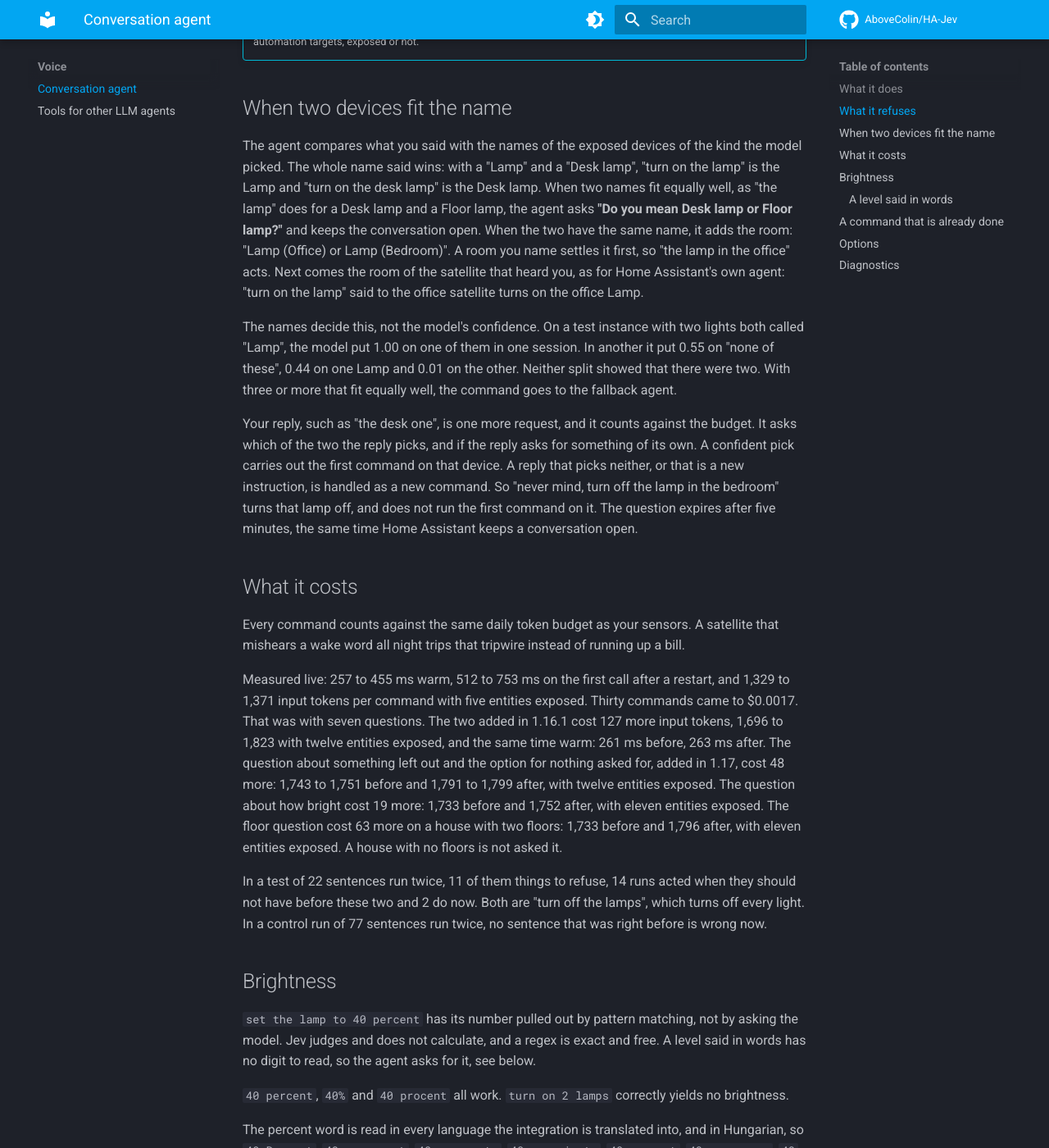
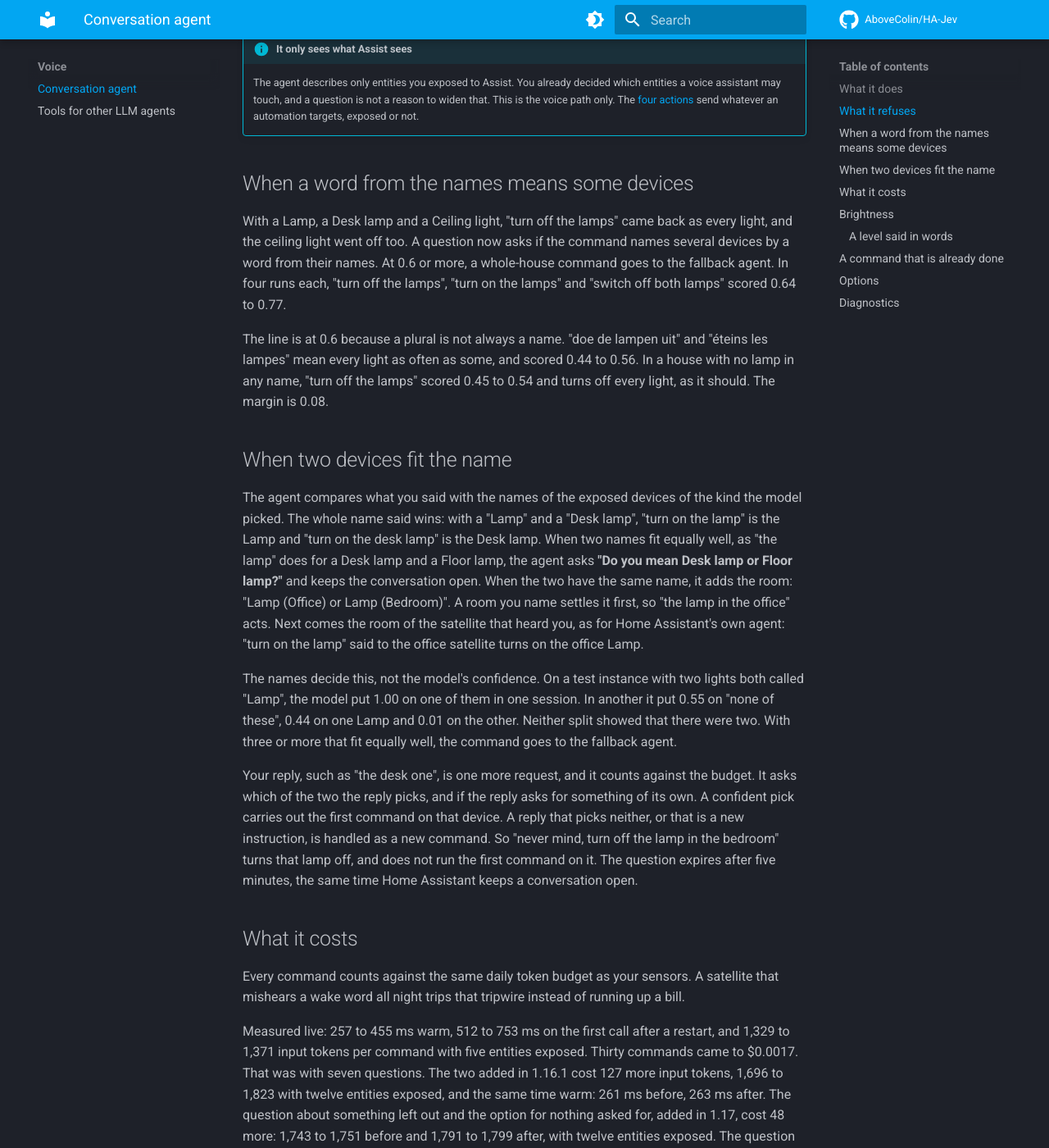
Before and after one commit to AboveColin/HA-Jev, an MkDocs documentation site: the page built from site-docs/conversation.md, in a window 1280 px wide and 1400 px high, scrolled down 2987 px. Shown: the whole window at 82% size. Built offline with MkDocs 1.6.1 and Material for MkDocs 9.7.7, drawn with Linux system fonts in a browser that asks for light colours; comment, search, counter and statistics services are not loaded; some of the changed text lies outside the part shown.

Commit message:
Refuse "the lamps" as every light (#44)
"turn off the lamps" with a Lamp, a Desk lamp and a Ceiling light came back
as every light and sent name all, domain light, 2 runs of 2. A new question
asks if the command names several devices by a word from their names. At
0.6 or more a whole-house command goes to the fallback agent.

Receipts, live instance: the lamps, turn on the lamps and both lamps scored
0.64 to 0.77 in four runs each. Generic plurals that mean every light, de
lampen and les lampes, scored 0.44 to 0.56, and the lamps in a house with no
lamp in any name 0.45 to 0.54. Ten controls acted as before, 2 of 2. Cost:
33 input tokens, 1,733 to 1,766.

```diff
--- a/site-docs/conversation.md
+++ b/site-docs/conversation.md
@@ -7,12 +7,14 @@ Conversation agent to **Jev**.
 
 ## What it does
 
-One sentence becomes one request carrying nine to twelve questions. Nine are always
+One sentence becomes one request carrying ten to thirteen questions. Ten are always
 there: what should happen, is it compound, does it need text written, is it for
 another time or on a condition, is it a position part of the way, does it leave
-something out, does it say how bright, how is the target named, which entity. Which room is added when you have rooms holding exposed
-entities, which floor when those rooms are on floors, and which kind of device when
-the exposed entities span two domains or more. A one-domain house with no areas is asked nine.
+something out, does it say how bright, does it name several devices by part of
+their names, how is the target named, which entity. Which room is added when you
+have rooms holding exposed entities, which floor when those rooms are on floors, and
+which kind of device when the exposed entities span two domains or more. A
+one-domain house with no areas is asked ten.
 
 All but one or two of those answers are discarded on any given sentence. That is the cheap
 shape, not waste: three questions measured 712 ms and a hundred measured 714, so
@@ -90,6 +92,7 @@ says "Done."
 | An entity you did not expose to Assist | Never described to the model at all |
 | A hidden device named in full, next to an exposed one with a shorter name | Fallback. "Turn on the desk lamp" does not turn on "Lamp" |
 | No room and no device named | Refused, unless you allow it. `turn_off` is exempt. Below the confidence floor, fallback |
+| Several devices named by part of their names, such as "turn off the lamps" | Fallback. Home Assistant's intents have no target for some of the lights, and every light is the wrong answer |
 | Two kinds of device, no kind named, whole house | Asks which kind. With one kind exposed, it acts on that kind |
 | Two devices whose names fit the command equally well | Asks which one, see below |
 | The device cannot do the action, such as a player with no `turn_off` | Fallback. Home Assistant reports this only when no device changed |
@@ -100,6 +103,19 @@ says "Done."
     which entities a voice assistant may touch, and a question is not a reason to
     widen that. This is the voice path only. The [four actions](actions.md) send
     whatever an automation targets, exposed or not.
+
+## When a word from the names means some devices
+
+With a Lamp, a Desk lamp and a Ceiling light, "turn off the lamps" came back as every
+light, and the ceiling light went off too. A question now asks if the command names
+several devices by a word from their names. At 0.6 or more, a whole-house command
+goes to the fallback agent. In four runs each, "turn off the lamps", "turn on the
+lamps" and "switch off both lamps" scored 0.64 to 0.77.
+
+The line is at 0.6 because a plural is not always a name. "doe de lampen uit" and
+"éteins les lampes" mean every light as often as some, and scored 0.44 to 0.56. In
+a house with no lamp in any name, "turn off the lamps" scored 0.45 to 0.54 and turns
+off every light, as it should. The margin is 0.08.
 
 ## When two devices fit the name
 
@@ -143,11 +159,14 @@ and the option for nothing asked for, added in 1.17, cost 48 more: 1,743 to 1,75
 before and 1,791 to 1,799 after, with twelve entities exposed. The question about
 how bright cost 19 more: 1,733 before and 1,752 after, with eleven entities exposed.
 The floor question cost 63 more on a house with two floors: 1,733 before and 1,796
-after, with eleven entities exposed. A house with no floors is not asked it.
+after, with eleven entities exposed. A house with no floors is not asked it. The
+question about devices named by part of their names cost 33 more: 1,733 before and
+1,766 after, with eleven entities exposed.
 
 In a test of 22 sentences run twice, 11 of them things to refuse, 14 runs acted when
 they should not have before these two and 2 do now. Both are "turn off the lamps",
-which turns off every light. In a control run of 77 sentences run twice, no sentence
+which turned off every light. It goes to the fallback agent now, see
+[below](#when-a-word-from-the-names-means-some-devices). In a control run of 77 sentences run twice, no sentence
 that was right before is wrong now.
 
 ## Brightness
```
Also changed, not shown: 2 other files.
